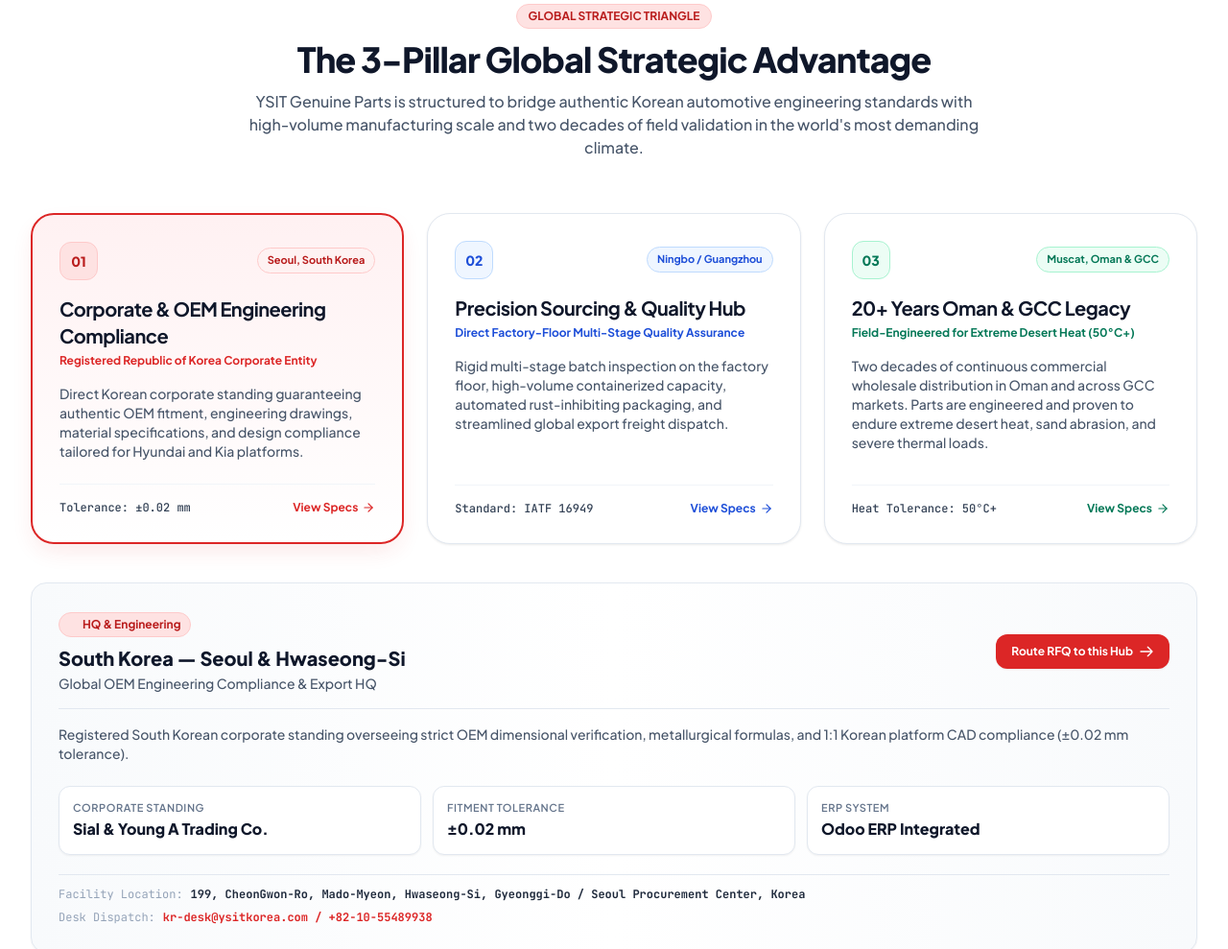
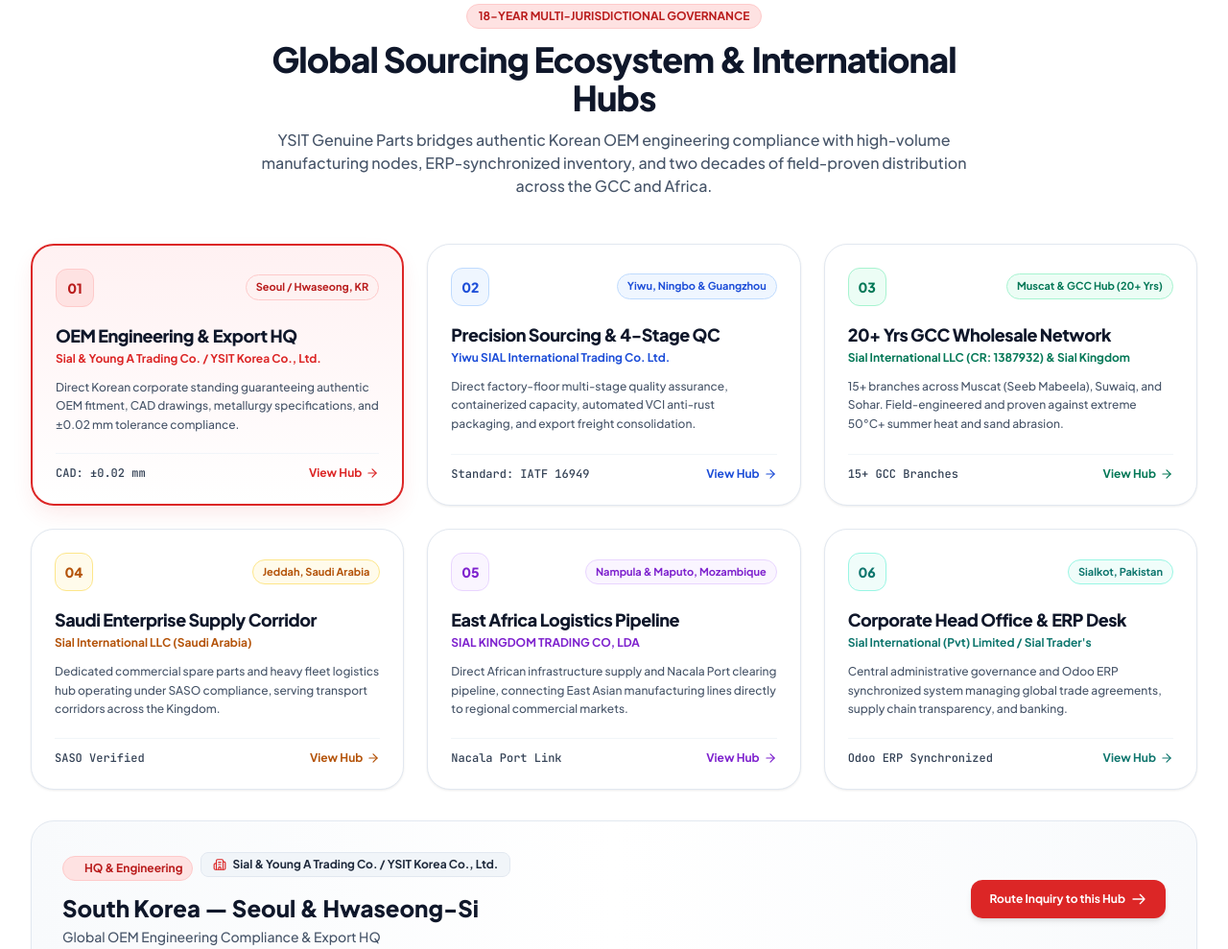
Before and after one commit to ahmedsial1/ysit, a website: page index.html in a window 1280 px wide. Shown: the part 1447-2436 px from the top of the page at 96% size. Drawn offline with nearby package versions, Linux system fonts and the light colour scheme.

Commit message:
feat: expand global network to 6 international jurisdictions and integrate enterprise data
- Expand operational hubs to Korea, China, Oman, Saudi Arabia, Mozambique, and Pakistan
- Add WeChat enterprise desk (SIALautoparts) and 18-year governance indicators in top utility bar
- Update interactive hub telemetry renderer in main.js to display registered corporate entities
- Enhance brand positioning with multi-jurisdictional governance credentials and ERP integration data

```diff
--- a/assets/js/main.js
+++ b/assets/js/main.js
@@ -127,24 +127,34 @@ function initTriRegionHubs() {
     const statsHtml = Object.entries(hub.stats).map(([k, v]) => `
       <div class="bg-white border border-slate-200 shadow-sm rounded-xl p-3.5">
         <div class="text-[11px] text-slate-500 uppercase tracking-wider font-semibold">${k}</div>
-        <div class="text-base font-black text-slate-900 mt-0.5">${v}</div>
+        <div class="text-xs sm:text-sm font-black text-slate-900 mt-0.5">${v}</div>
       </div>
     `).join('');
 
+    const entityHtml = hub.entity ? `
+      <div class="inline-flex items-center gap-1.5 px-3 py-1 bg-slate-100 border border-slate-200 text-slate-800 text-xs font-bold rounded-lg mb-2">
+        <i data-lucide="building-2" class="w-3.5 h-3.5 text-red-600"></i>
+        <span>${hub.entity}</span>
+      </div>
+    ` : '';
+
     hubDetailView.innerHTML = `
-      <div class="bg-gradient-to-r from-slate-50 via-white to-slate-50 border border-slate-200 shadow-sm rounded-2xl p-6 sm:p-7 relative overflow-hidden transition-all duration-300">
-        <div class="flex flex-col md:flex-row md:items-center justify-between gap-4 border-b border-slate-200 pb-4 mb-4">
+      <div class="bg-gradient-to-r from-slate-50 via-white to-slate-50 border border-slate-200 shadow-sm rounded-3xl p-6 sm:p-8 relative overflow-hidden transition-all duration-300">
+        <div class="flex flex-col md:flex-row md:items-center justify-between gap-4 border-b border-slate-200 pb-5 mb-5">
           <div>
-            <div class="inline-flex items-center gap-2 px-2.5 py-1 rounded-full text-xs font-bold bg-red-100 border border-red-200 text-red-700 mb-2">
-              <span class="w-1.5 h-1.5 rounded-full bg-red-600 animate-ping"></span>
-              ${hub.badge}
+            <div class="flex flex-wrap items-center gap-2 mb-2">
+              <span class="inline-flex items-center gap-1.5 px-2.5 py-1 rounded-full text-xs font-bold bg-red-100 border border-red-200 text-red-700">
+                <span class="w-1.5 h-1.5 rounded-full bg-red-600 animate-ping"></span>
+                ${hub.badge}
+              </span>
+              ${entityHtml}
             </div>
-            <h4 class="text-xl font-black text-slate-900">${hub.country} — ${hub.city}</h4>
-            <p class="text-xs sm:text-sm text-slate-600 font-medium mt-0.5">${hub.role}</p>
+            <h4 class="text-xl sm:text-2xl font-black text-slate-900">${hub.country} — ${hub.city}</h4>
+            <p class="text-xs sm:text-sm text-slate-600 font-medium mt-1">${hub.role}</p>
           </div>
           <div class="flex items-center gap-3">
-            <button onclick="prefillRfqDestination('${hub.city}')" class="px-4 py-2.5 text-xs font-bold text-white bg-red-600 hover:bg-red-700 rounded-xl transition-all flex items-center gap-1.5 shadow-sm">
-              <span>Route RFQ to this Hub</span>
+            <button onclick="prefillRfqDestination('${hub.city}')" class="px-5 py-3 text-xs font-bold text-white bg-red-600 hover:bg-red-700 rounded-xl transition-all flex items-center gap-1.5 shadow-md">
+              <span>Route Inquiry to this Hub</span>
               <svg class="w-4 h-4" fill="none" stroke="currentColor" viewBox="0 0 24 24"><path stroke-linecap="round" stroke-linejoin="round" stroke-width="2" d="M14 5l7 7m0 0l-7 7m7-7H3"/></svg>
             </button>
           </div>
@@ -152,17 +162,17 @@ function initTriRegionHubs() {
 
         <p class="text-xs sm:text-sm text-slate-600 leading-relaxed mb-6 font-normal">${hub.details}</p>
 
-        <div class="grid grid-cols-1 sm:grid-cols-3 gap-3 mb-5">
+        <div class="grid grid-cols-1 sm:grid-cols-3 gap-3.5 mb-6">
           ${statsHtml}
         </div>
 
-        <div class="flex flex-wrap items-center justify-between gap-2 pt-3 border-t border-slate-200 text-xs text-slate-500 font-mono-code">
+        <div class="flex flex-wrap items-center justify-between gap-3 pt-4 border-t border-slate-200 text-xs text-slate-500 font-mono-code">
           <div class="flex items-center gap-2">
-            <span class="text-slate-400">Facility Location:</span>
+            <span class="text-slate-400">Jurisdiction / Facility:</span>
             <span class="text-slate-800 font-semibold">${hub.address}</span>
           </div>
           <div class="flex items-center gap-2">
-            <span class="text-slate-400">Desk Dispatch:</span>
+            <span class="text-slate-400">Direct Desk Dispatch:</span>
             <span class="text-red-600 font-bold">${hub.contact}</span>
           </div>
         </div>
--- a/index.html
+++ b/index.html
@@ -71,29 +71,33 @@
   <div class="bg-slate-100 border-b border-slate-200 text-xs text-slate-700 py-2 px-4 sm:px-6 lg:px-8 relative z-40">
     <div class="max-w-7xl mx-auto flex flex-col md:flex-row items-center justify-between gap-2.5">
       <!-- Operational Hubs Line -->
-      <div class="flex flex-wrap items-center justify-center md:justify-start gap-3 sm:gap-4 text-[11px] sm:text-xs">
+      <div class="flex flex-wrap items-center justify-center md:justify-start gap-2.5 sm:gap-3.5 text-[11px] sm:text-xs">
         <div class="flex items-center gap-1.5 text-slate-700">
           <span class="w-2 h-2 rounded-full bg-emerald-600 animate-pulse"></span>
-          <span class="font-bold text-slate-900 uppercase tracking-wider">Operational Hubs:</span>
+          <span class="font-bold text-slate-900 uppercase tracking-wider">18-Yr Global Governance:</span>
         </div>
         <span class="hover:text-red-600 transition-colors flex items-center gap-1">
-          <span class="text-red-600 font-bold">KR:</span> Seoul & Hwaseong HQ
+          <span class="text-red-600 font-bold">KR:</span> Seoul/Hwaseong HQ
         </span>
-        <span class="text-slate-300 hidden sm:inline">|</span>
+        <span class="text-slate-300 hidden sm:inline">•</span>
         <span class="hover:text-blue-600 transition-colors flex items-center gap-1">
-          <span class="text-blue-600 font-bold">CN:</span> Ningbo & Guangzhou QC
+          <span class="text-blue-600 font-bold">CN:</span> Yiwu/Ningbo QC
         </span>
-        <span class="text-slate-300 hidden sm:inline">|</span>
+        <span class="text-slate-300 hidden sm:inline">•</span>
         <span class="hover:text-emerald-700 transition-colors flex items-center gap-1">
-          <span class="text-emerald-700 font-bold">GCC:</span> Muscat, Oman (20+ Yrs)
+          <span class="text-emerald-700 font-bold">GCC:</span> Muscat & Jeddah
+        </span>
+        <span class="text-slate-300 hidden md:inline">•</span>
+        <span class="hover:text-purple-700 transition-colors hidden md:flex items-center gap-1">
+          <span class="text-purple-700 font-bold">AF:</span> Mozambique Corridor
         </span>
       </div>
 
       <!-- Quick Desk Contacts & Language -->
-      <div class="flex items-center gap-4 sm:gap-6 text-[11px] sm:text-xs">
-        <div class="hidden lg:flex items-center gap-2 text-emerald-700 font-bold">
-          <i data-lucide="clock" class="w-3.5 h-3.5"></i>
-          <span>Guaranteed B2B Response &lt; 24h</span>
+      <div class="flex items-center gap-3 sm:gap-5 text-[11px] sm:text-xs">
+        <div class="hidden xl:flex items-center gap-1.5 text-slate-600 font-mono text-[11px]">
+          <span class="text-slate-400">WeChat:</span>
+          <span class="text-slate-900 font-bold bg-white px-1.5 py-0.5 rounded border border-slate-200">SIALautoparts</span>
         </div>
 
         <a href="https://wa.me/96891929355" target="_blank" rel="noopener noreferrer" class="text-slate-700 hover:text-emerald-700 transition-colors flex items-center gap-1.5 font-semibold">
@@ -325,109 +329,196 @@
   </section>
 
   <!-- =========================================================================
-       4. THE TRI-REGION STRATEGIC ADVANTAGE (3-Card Foundation - Light)
+       4. THE GLOBAL STRATEGIC ADVANTAGE (6-Jurisdiction Corporate Network - Light)
        ========================================================================= -->
   <section id="tri-region" class="py-20 bg-white border-b border-slate-200 relative">
     <div class="max-w-7xl mx-auto px-4 sm:px-6 lg:px-8">
 
       <!-- Section Header -->
-      <div class="text-center max-w-3xl mx-auto mb-14">
+      <div class="text-center max-w-3xl mx-auto mb-12">
         <div class="inline-flex items-center gap-2 px-3 py-1 rounded-full text-xs font-bold bg-red-100 border border-red-200 text-red-700 mb-3">
-          GLOBAL STRATEGIC TRIANGLE
+          18-YEAR MULTI-JURISDICTIONAL GOVERNANCE
         </div>
         <h2 class="text-3xl sm:text-4xl font-black text-slate-900 tracking-tight">
-          The 3-Pillar Global Strategic Advantage
+          Global Sourcing Ecosystem & International Hubs
         </h2>
         <p class="mt-3 text-slate-600 text-sm sm:text-base leading-relaxed font-normal">
-          YSIT Genuine Parts is structured to bridge authentic Korean automotive engineering standards with high-volume manufacturing scale and two decades of field validation in the world's most demanding climate.
+          YSIT Genuine Parts bridges authentic Korean OEM engineering compliance with high-volume manufacturing nodes, ERP-synchronized inventory, and two decades of field-proven distribution across the GCC and Africa.
         </p>
       </div>
 
-      <!-- 3-Card Grid -->
-      <div class="grid grid-cols-1 md:grid-cols-3 gap-6 mb-10">
+      <!-- 6-Card Grid (2 Rows of 3) -->
+      <div class="grid grid-cols-1 md:grid-cols-2 lg:grid-cols-3 gap-6 mb-8">
 
-        <!-- Pillar 1: South Korea HQ & Engineering -->
-        <div class="hub-card region-card-active card-light-surface border-2 border-red-600 rounded-3xl p-6 sm:p-7 flex flex-col justify-between cursor-pointer transition-all hover:border-red-500" data-hub-id="kr">
+        <!-- Hub 1: South Korea HQ & Engineering -->
+        <div class="hub-card region-card-active card-light-surface border-2 border-red-600 rounded-3xl p-6 flex flex-col justify-between cursor-pointer transition-all hover:border-red-500" data-hub-id="kr">
           <div>
             <div class="flex items-center justify-between mb-4">
               <span class="w-10 h-10 rounded-xl bg-red-100 border border-red-200 text-red-700 flex items-center justify-center font-black text-sm">
                 01
               </span>
               <span class="px-2.5 py-1 rounded-full text-[11px] font-bold bg-red-50 text-red-700 border border-red-200">
-                Seoul, South Korea
+                Seoul / Hwaseong, KR
               </span>
             </div>
 
-            <h3 class="text-xl font-bold text-slate-900 tracking-tight">Corporate & OEM Engineering Compliance</h3>
-            <p class="text-xs text-red-600 font-bold mt-1">Registered Republic of Korea Corporate Entity</p>
+            <h3 class="text-lg font-black text-slate-900 tracking-tight">OEM Engineering & Export HQ</h3>
+            <p class="text-xs text-red-600 font-bold mt-0.5">Sial & Young A Trading Co. / YSIT Korea Co., Ltd.</p>
 
-            <p class="text-slate-600 text-xs sm:text-sm leading-relaxed mt-4 font-normal">
-              Direct Korean corporate standing guaranteeing authentic OEM fitment, engineering drawings, material specifications, and design compliance tailored for Hyundai and Kia platforms.
+            <p class="text-slate-600 text-xs leading-relaxed mt-3 font-normal">
+              Direct Korean corporate standing guaranteeing authentic OEM fitment, CAD drawings, metallurgy specifications, and ±0.02 mm tolerance compliance.
             </p>
           </div>
 
-          <div class="mt-6 pt-4 border-t border-slate-100 flex items-center justify-between text-xs text-slate-500 font-medium">
-            <span class="font-mono text-slate-700">Tolerance: ±0.02 mm</span>
+          <div class="mt-5 pt-3 border-t border-slate-100 flex items-center justify-between text-xs text-slate-500 font-medium">
+            <span class="font-mono text-slate-700">CAD: ±0.02 mm</span>
             <span class="text-red-600 font-bold flex items-center gap-1">
-              <span>View Specs</span>
+              <span>View Hub</span>
               <i data-lucide="arrow-right" class="w-3.5 h-3.5"></i>
             </span>
           </div>
         </div>
 
-        <!-- Pillar 2: China Manufacturing & Sourcing Hub -->
-        <div class="hub-card card-light-surface rounded-3xl p-6 sm:p-7 flex flex-col justify-between cursor-pointer transition-all hover:border-blue-400" data-hub-id="cn">
+        <!-- Hub 2: China Manufacturing & Sourcing Hub -->
+        <div class="hub-card card-light-surface rounded-3xl p-6 flex flex-col justify-between cursor-pointer transition-all hover:border-blue-400" data-hub-id="cn">
           <div>
             <div class="flex items-center justify-between mb-4">
               <span class="w-10 h-10 rounded-xl bg-blue-50 border border-blue-200 text-blue-700 flex items-center justify-center font-black text-sm">
                 02
               </span>
               <span class="px-2.5 py-1 rounded-full text-[11px] font-bold bg-blue-50 text-blue-700 border border-blue-200">
-                Ningbo / Guangzhou
+                Yiwu, Ningbo & Guangzhou
               </span>
             </div>
 
-            <h3 class="text-xl font-bold text-slate-900 tracking-tight">Precision Sourcing & Quality Hub</h3>
-            <p class="text-xs text-blue-700 font-bold mt-1">Direct Factory-Floor Multi-Stage Quality Assurance</p>
+            <h3 class="text-lg font-black text-slate-900 tracking-tight">Precision Sourcing & 4-Stage QC</h3>
+            <p class="text-xs text-blue-700 font-bold mt-0.5">Yiwu SIAL International Trading Co. Ltd.</p>
 
-            <p class="text-slate-600 text-xs sm:text-sm leading-relaxed mt-4 font-normal">
-              Rigid multi-stage batch inspection on the factory floor, high-volume containerized capacity, automated rust-inhibiting packaging, and streamlined global export freight dispatch.
+            <p class="text-slate-600 text-xs leading-relaxed mt-3 font-normal">
+              Direct factory-floor multi-stage quality assurance, containerized capacity, automated VCI anti-rust packaging, and export freight consolidation.
             </p>
           </div>
 
-          <div class="mt-6 pt-4 border-t border-slate-100 flex items-center justify-between text-xs text-slate-500 font-medium">
+          <div class="mt-5 pt-3 border-t border-slate-100 flex items-center justify-between text-xs text-slate-500 font-medium">
             <span class="font-mono text-slate-700">Standard: IATF 16949</span>
             <span class="text-blue-700 font-bold flex items-center gap-1">
-              <span>View Specs</span>
+              <span>View Hub</span>
               <i data-lucide="arrow-right" class="w-3.5 h-3.5"></i>
             </span>
           </div>
         </div>
 
-        <!-- Pillar 3: Oman & GCC Distribution Legacy -->
-        <div class="hub-card card-light-surface rounded-3xl p-6 sm:p-7 flex flex-col justify-between cursor-pointer transition-all hover:border-emerald-400" data-hub-id="om">
+        <!-- Hub 3: Oman & GCC Distribution Legacy -->
+        <div class="hub-card card-light-surface rounded-3xl p-6 flex flex-col justify-between cursor-pointer transition-all hover:border-emerald-400" data-hub-id="om">
           <div>
             <div class="flex items-center justify-between mb-4">
               <span class="w-10 h-10 rounded-xl bg-emerald-50 border border-emerald-200 text-emerald-700 flex items-center justify-center font-black text-sm">
                 03
               </span>
               <span class="px-2.5 py-1 rounded-full text-[11px] font-bold bg-emerald-50 text-emerald-700 border border-emerald-200">
-                Muscat, Oman & GCC
+                Muscat & GCC Hub (20+ Yrs)
               </span>
             </div>
 
-            <h3 class="text-xl font-bold text-slate-900 tracking-tight">20+ Years Oman & GCC Legacy</h3>
-            <p class="text-xs text-emerald-700 font-bold mt-1">Field-Engineered for Extreme Desert Heat (50°C+)</p>
+            <h3 class="text-lg font-black text-slate-900 tracking-tight">20+ Yrs GCC Wholesale Network</h3>
+            <p class="text-xs text-emerald-700 font-bold mt-0.5">Sial International LLC (CR: 1387932) & Sial Kingdom</p>
 
-            <p class="text-slate-600 text-xs sm:text-sm leading-relaxed mt-4 font-normal">
-              Two decades of continuous commercial wholesale distribution in Oman and across GCC markets. Parts are engineered and proven to endure extreme desert heat, sand abrasion, and severe thermal loads.
+            <p class="text-slate-600 text-xs leading-relaxed mt-3 font-normal">
+              15+ branches across Muscat (Seeb Mabeela), Suwaiq, and Sohar. Field-engineered and proven against extreme 50°C+ summer heat and sand abrasion.
             </p>
           </div>
 
-          <div class="mt-6 pt-4 border-t border-slate-100 flex items-center justify-between text-xs text-slate-500 font-medium">
-            <span class="font-mono text-slate-700">Heat Tolerance: 50°C+</span>
+          <div class="mt-5 pt-3 border-t border-slate-100 flex items-center justify-between text-xs text-slate-500 font-medium">
+            <span class="font-mono text-slate-700">15+ GCC Branches</span>
             <span class="text-emerald-700 font-bold flex items-center gap-1">
-              <span>View Specs</span>
+              <span>View Hub</span>
+              <i data-lucide="arrow-right" class="w-3.5 h-3.5"></i>
+            </span>
+          </div>
+        </div>
+
+        <!-- Hub 4: Saudi Arabia Regional Operations -->
+        <div class="hub-card card-light-surface rounded-3xl p-6 flex flex-col justify-between cursor-pointer transition-all hover:border-amber-400" data-hub-id="sa">
+          <div>
+            <div class="flex items-center justify-between mb-4">
+              <span class="w-10 h-10 rounded-xl bg-amber-50 border border-amber-200 text-amber-700 flex items-center justify-center font-black text-sm">
+                04
+              </span>
+              <span class="px-2.5 py-1 rounded-full text-[11px] font-bold bg-amber-50 text-amber-700 border border-amber-200">
+                Jeddah, Saudi Arabia
+              </span>
+            </div>
+
+            <h3 class="text-lg font-black text-slate-900 tracking-tight">Saudi Enterprise Supply Corridor</h3>
+            <p class="text-xs text-amber-700 font-bold mt-0.5">Sial International LLC (Saudi Arabia)</p>
+
+            <p class="text-slate-600 text-xs leading-relaxed mt-3 font-normal">
+              Dedicated commercial spare parts and heavy fleet logistics hub operating under SASO compliance, serving transport corridors across the Kingdom.
+            </p>
+          </div>
+
+          <div class="mt-5 pt-3 border-t border-slate-100 flex items-center justify-between text-xs text-slate-500 font-medium">
+            <span class="font-mono text-slate-700">SASO Verified</span>
+            <span class="text-amber-700 font-bold flex items-center gap-1">
+              <span>View Hub</span>
+              <i data-lucide="arrow-right" class="w-3.5 h-3.5"></i>
+            </span>
+          </div>
+        </div>
+
+        <!-- Hub 5: Mozambique (East Africa Pipeline) -->
+        <div class="hub-card card-light-surface rounded-3xl p-6 flex flex-col justify-between cursor-pointer transition-all hover:border-purple-400" data-hub-id="mz">
+          <div>
+            <div class="flex items-center justify-between mb-4">
+              <span class="w-10 h-10 rounded-xl bg-purple-50 border border-purple-200 text-purple-700 flex items-center justify-center font-black text-sm">
+                05
+              </span>
+              <span class="px-2.5 py-1 rounded-full text-[11px] font-bold bg-purple-50 text-purple-700 border border-purple-200">
+                Nampula & Maputo, Mozambique
+              </span>
+            </div>
+
+            <h3 class="text-lg font-black text-slate-900 tracking-tight">East Africa Logistics Pipeline</h3>
+            <p class="text-xs text-purple-700 font-bold mt-0.5">SIAL KINGDOM TRADING CO, LDA</p>
+
+            <p class="text-slate-600 text-xs leading-relaxed mt-3 font-normal">
+              Direct African infrastructure supply and Nacala Port clearing pipeline, connecting East Asian manufacturing lines directly to regional commercial markets.
+            </p>
+          </div>
+
+          <div class="mt-5 pt-3 border-t border-slate-100 flex items-center justify-between text-xs text-slate-500 font-medium">
+            <span class="font-mono text-slate-700">Nacala Port Link</span>
+            <span class="text-purple-700 font-bold flex items-center gap-1">
+              <span>View Hub</span>
+              <i data-lucide="arrow-right" class="w-3.5 h-3.5"></i>
+            </span>
+          </div>
+        </div>
+
+        <!-- Hub 6: Pakistan Corporate Affairs HQ -->
+        <div class="hub-card card-light-surface rounded-3xl p-6 flex flex-col justify-between cursor-pointer transition-all hover:border-teal-400" data-hub-id="pk">
+          <div>
+            <div class="flex items-center justify-between mb-4">
+              <span class="w-10 h-10 rounded-xl bg-teal-50 border border-teal-200 text-teal-700 flex items-center justify-center font-black text-sm">
+                06
+              </span>
+              <span class="px-2.5 py-1 rounded-full text-[11px] font-bold bg-teal-50 text-teal-700 border border-teal-200">
+                Sialkot, Pakistan
+              </span>
+            </div>
+
+            <h3 class="text-lg font-black text-slate-900 tracking-tight">Corporate Head Office & ERP Desk</h3>
+            <p class="text-xs text-teal-700 font-bold mt-0.5">Sial International (Pvt) Limited / Sial Trader's</p>
+
+            <p class="text-slate-600 text-xs leading-relaxed mt-3 font-normal">
+              Central administrative governance and Odoo ERP synchronized system managing global trade agreements, supply chain transparency, and banking.
+            </p>
+          </div>
+
+          <div class="mt-5 pt-3 border-t border-slate-100 flex items-center justify-between text-xs text-slate-500 font-medium">
+            <span class="font-mono text-slate-700">Odoo ERP Synchronized</span>
+            <span class="text-teal-700 font-bold flex items-center gap-1">
+              <span>View Hub</span>
               <i data-lucide="arrow-right" class="w-3.5 h-3.5"></i>
             </span>
           </div>
```
